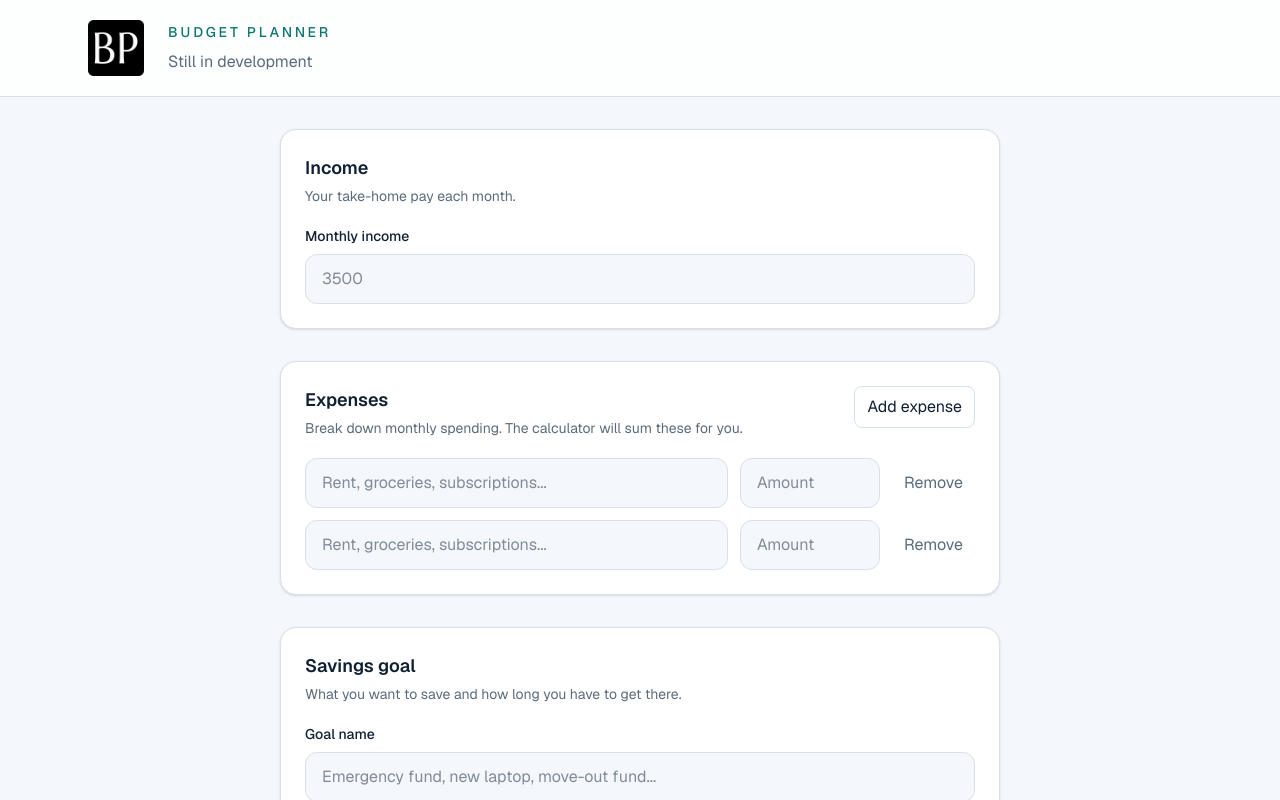
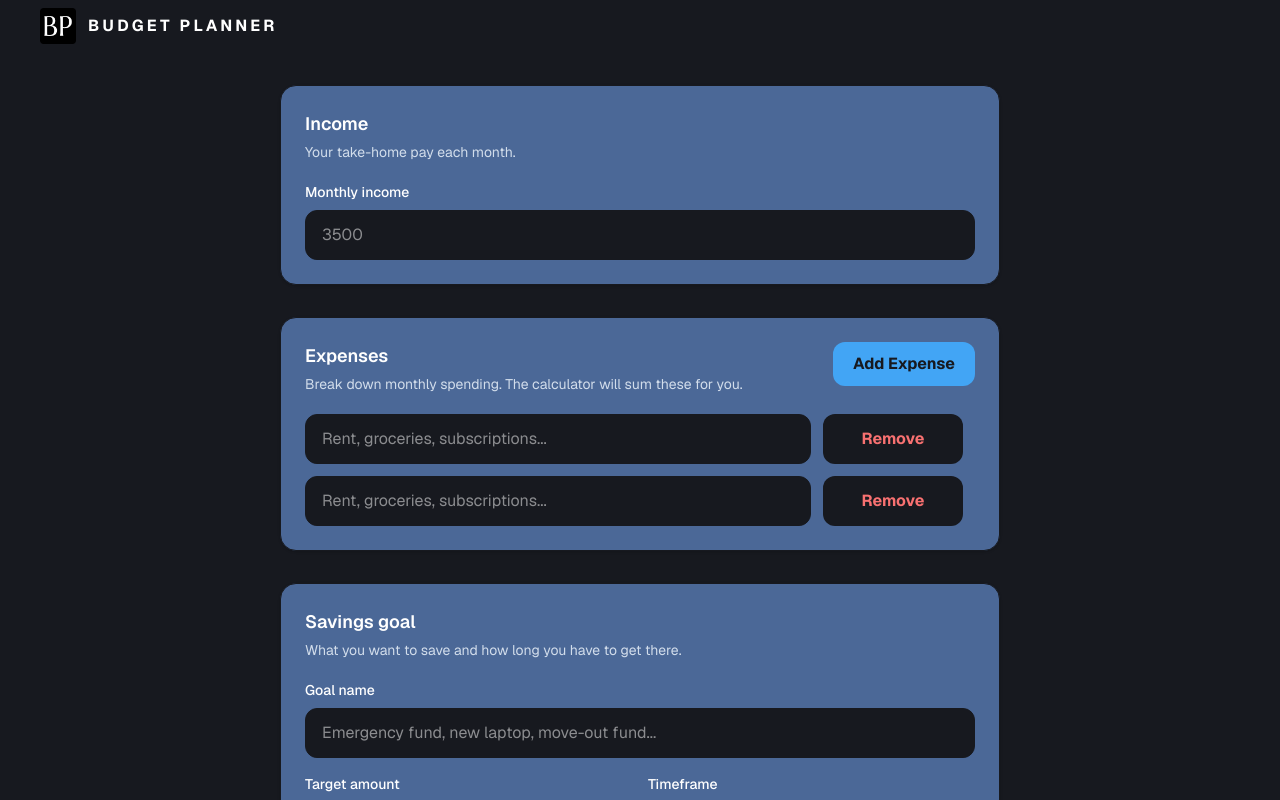
Before and after one commit to tintinator1/budget-planner, a Next.js app: page / in a window 1280 px wide. Shown: the top 800 px of the page. Built offline with nearby package versions, Linux system fonts and the light colour scheme.

Commit message:
Redesigned button and theme

```diff
--- a/src/app/globals.css
+++ b/src/app/globals.css
@@ -5,10 +5,27 @@
   --surface: #ffffff;
   --foreground: #102033;
   --muted: #5b6b7c;
-  --border: #d8e0ea;
-  --accent: #0f766e;
-  --accent-strong: #0b5f59;
+  --border: #ffffff;
+  --accent: #0353a4;
+  --accent-hover: #001845;
   --danger: #b42318;
+  --button-background: #0353a4;
+  --button-hover: #001845;
+  --button-text: #17191f;
+}
+
+.dark {
+  --background: #17191f;
+  --surface: #4b6897;
+  --foreground: #ffffff;
+  --muted: #d2ddeb;
+  --border: #17191f;
+  --accent: #0353a4;
+  --accent-hover: #0466c8;
+  --danger: #f87171;
+  --button-background: #42a5f5;
+  --button-hover: #a3d9fa;
+  --button-text: #17191f;
 }
 
 @theme inline {
@@ -18,8 +35,11 @@
   --color-muted: var(--muted);
   --color-border: var(--border);
   --color-accent: var(--accent);
-  --color-accent-strong: var(--accent-strong);
+  --color-accent-hover: var(--accent-hover);
   --color-danger: var(--danger);
+  --color-button-background: var(--button-background);
+  --color-button-hover: var(--button-hover);
+  --color-button-text: var(--button-text);
   --font-sans: var(--font-geist-sans);
   --font-mono: var(--font-geist-mono);
 }
@@ -32,5 +52,7 @@
 
 input,
 button {
-  font: inherit;
+  font-family: inherit;
+  font-size: inherit;
+  line-height: inherit;
 }
--- a/src/app/layout.tsx
+++ b/src/app/layout.tsx
@@ -23,7 +23,7 @@
   return (
     <html
       lang="en"
-      className={`${geistSans.variable} ${geistMono.variable} h-full antialiased`}
+      className={`${geistSans.variable} ${geistMono.variable} dark h-full antialiased`}
     >
       <body className="min-h-full flex flex-col">
         {children}
--- a/src/components/BudgetForm.tsx
+++ b/src/components/BudgetForm.tsx
@@ -8,6 +8,7 @@
   toBudgetPlanInput,
 } from "@/lib/types";
 import type { PlanMode } from "@/lib/ai/types";
+import { Button } from "./Button";
 
 type BudgetFormProps = {
   onSubmit: (input: BudgetPlanInput, mode: PlanMode) => void | Promise<void>;
@@ -97,13 +98,9 @@
               Break down monthly spending. The calculator will sum these for you.
             </p>
           </div>
-          <button
-            type="button"
-            onClick={addExpense}
-            className="rounded-lg border border-border px-3 py-2 text-sm font-medium text-foreground transition hover:bg-background"
-          >
-            Add expense
-          </button>
+          <Button variant="primary" type="button" onClick={addExpense}>
+            Add Expense
+          </Button>
         </div>
 
         <div className="mt-5 space-y-3">
@@ -117,22 +114,9 @@
                   updateExpense(expense.id, { label: event.target.value })
                 }
               />
-              <input
-                className="rounded-xl border border-border bg-background px-4 py-3 text-foreground outline-none ring-accent/30 transition focus:ring-2"
-                inputMode="decimal"
-                placeholder="Amount"
-                value={expense.amount}
-                onChange={(event) =>
-                  updateExpense(expense.id, { amount: event.target.value })
-                }
-              />
-              <button
-                type="button"
-                onClick={() => removeExpense(expense.id)}
-                className="rounded-xl px-3 py-2 text-sm text-muted transition hover:bg-background hover:text-danger"
-              >
+              <Button variant="cancel" type="button" onClick={() => removeExpense(expense.id)}>
                 Remove
-              </button>
+              </Button>
             </div>
           ))}
         </div>
@@ -211,7 +195,7 @@
           />
           <span>
             <span className="block text-sm font-medium text-foreground">Numbers only</span>
-            <span className="block text-sm text-muted">Calculator results</span>
+            <span className="block text-sm text-muted">Straight forward budget calculation.</span>
           </span>
         </label>
         <label className="flex cursor-pointer items-start gap-3 rounded-xl border border-border bg-surface px-4 py-3">
@@ -232,23 +216,19 @@
 
       {error ? <p className="text-sm text-danger">{error}</p> : null}
 
-      <button
-        type="submit"
-        disabled={isGenerating}
-        className="inline-flex items-center justify-center gap-2 rounded-xl bg-accent px-5 py-3 text-sm font-semibold text-white transition hover:bg-accent-strong disabled:cursor-not-allowed disabled:opacity-70"
-      >
+      <Button variant="primary" type="submit" disabled={isGenerating}>
         {isGenerating ? (
           <>
             <span
               aria-hidden="true"
               className="h-4 w-4 animate-spin rounded-full border-2 border-white/30 border-t-white"
             />
-            Generating plan...
+            Generating Plan...
           </>
         ) : (
-          "Generate plan"
+          "Generate Plan"
         )}
-      </button>
+      </Button>
     </form>
   );
 }
--- /dev/null
+++ b/src/components/Button.tsx
@@ -0,0 +1,25 @@
+type ButtonProps = React.ButtonHTMLAttributes<HTMLButtonElement> & {
+    variant?: "primary" | "secondary" | "cancel";
+  };
+
+  const variants = {
+    primary:
+      "bg-button-background text-button-text hover:cursor-pointer hover:bg-button-hover disabled:cursor-not-allowed disabled:opacity-70",
+    secondary:
+      "border border-border text-foreground hover:cursor-pointer hover:bg-background disabled:opacity-70",
+    cancel:
+      "text-danger bg-background hover:cursor-pointer hover:bg-background/20",
+  };
+
+  export function Button({
+    variant = "primary",
+    className = "",
+    ...props
+  }: ButtonProps) {
+    return (
+      <button
+        className={`inline-flex items-center justify-center gap-2 rounded-xl px-5 py-2.5 text-sm font-bold transition ${variants[variant]} ${className}`}
+        {...props}
+      />
+    );
+  }
--- a/src/components/Header.tsx
+++ b/src/components/Header.tsx
@@ -2,29 +2,26 @@
 
 export function Header() {
   return (
-    <header className="border-b border-border bg-surface/80 backdrop-blur-sm">
-      <div className="mx-auto flex max-w-6xl items-center gap-4 px-6 py-4 sm:gap-6 sm:py-5">
+    <header className="border-b border-border bg-background backdrop-blur-sm">
+      <div className="flex w-full items-center gap-3 px-10 py-2 sm:py-2">
 
         {/* Logo */}
         <div className="shrink-0">
           <Image
             src="/android-chrome-512x512.png"
             alt="Budget Planner logo"
-            width={64}
-            height={64}
-            className="h-14 w-14 shrink-0"
+            width={36}
+            height={36}
+            className="h-9 w-9 shrink-0"
           />
         </div>
 
         {/* Text */}
         <div className="min-w-0 flex-1">
-          <p className="text-xs font-medium uppercase tracking-[0.2em] text-accent sm:text-sm">
+          <p className="text-base font-bold uppercase tracking-[0.2em] text-foreground sm:text-base">
             Budget Planner
           </p>
 
-          <p className="mt-2 max-w-2xl text-xs text-muted sm:text-sm md:text-base">
-            Still in development
-          </p>
         </div>
       </div>
     </header>
```
